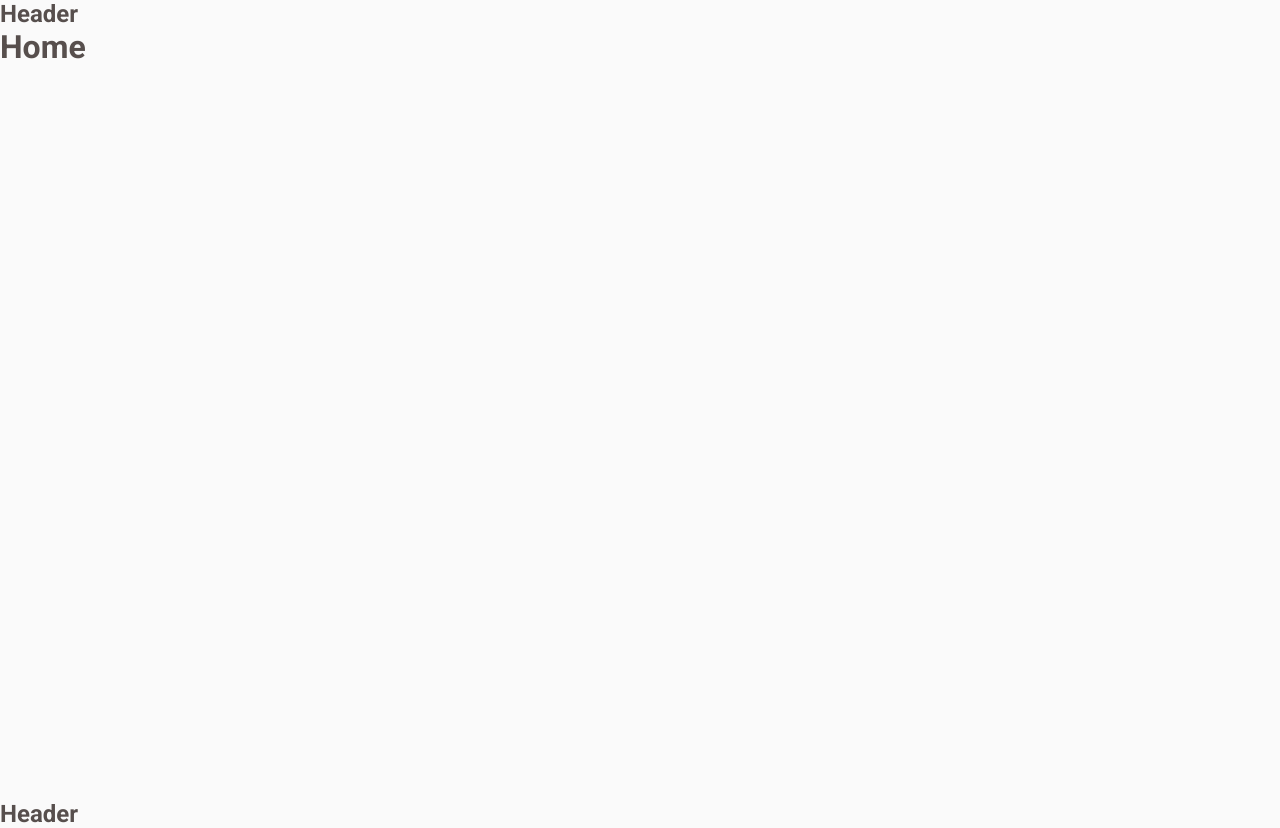
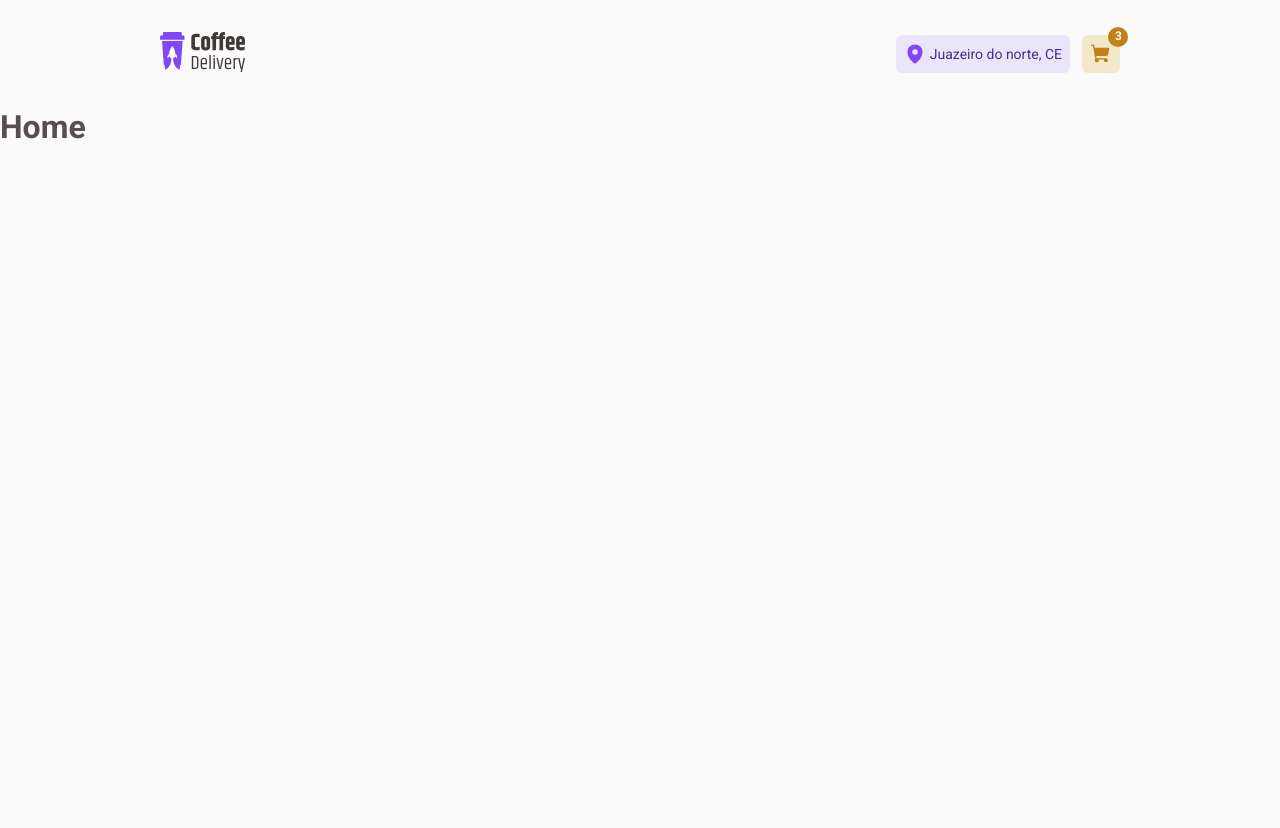
Before and after one commit to matheusmaximianomv/desafio02-coffee-delivery, a React (Vite) app: page / in a window 1280 px wide. After the commit the page ends 800 px from the top, so only its background shows below. Built offline with nearby package versions, Linux system fonts and the light colour scheme.

Commit message:
feat: Adicionando o header por meio de um layout

```diff
--- a/src/App.tsx
+++ b/src/App.tsx
@@ -4,14 +4,11 @@ import { BrowserRouter } from 'react-router-dom';
 import { Router } from './Router';
 import { GlobalStyle, defaultTheme } from './styles';
 
-import { Header } from './components/Header';
-
 export function App() {
   return (
     <ThemeProvider theme={defaultTheme}>
       <BrowserRouter>
         <Router />
-        <Header />
       </BrowserRouter>
       <GlobalStyle />
     </ThemeProvider>
--- a/src/components/Header/index.tsx
+++ b/src/components/Header/index.tsx
@@ -1,3 +1,37 @@
+import { NavLink } from 'react-router-dom';
+import { ShoppingCart, MapPin } from 'phosphor-react';
+
+import logoCoffeeDelivery from '../../assets/logo.svg';
+import { Button } from '../Button';
+
+import {
+  HeaderContainer,
+  HeaderContent,
+  HeaderLogo,
+  HeaderActions,
+  HeaderLocation,
+} from './styles';
+
 export function Header() {
-  return <h2>Header</h2>;
+  return (
+    <HeaderContainer>
+      <HeaderContent>
+        <NavLink to="/" title="Home">
+          <HeaderLogo src={logoCoffeeDelivery} alt="Logo" />
+        </NavLink>
+
+        <HeaderActions>
+          <HeaderLocation>
+            <MapPin size={22} weight="fill" />
+            <span>Juazeiro do norte, CE</span>
+          </HeaderLocation>
+          <NavLink to="/order" title="Carrinho">
+            <Button variant="simple" size="sm" badge={3}>
+              <ShoppingCart size={22} weight="fill" />
+            </Button>
+          </NavLink>
+        </HeaderActions>
+      </HeaderContent>
+    </HeaderContainer>
+  );
 }
--- /dev/null
+++ b/src/components/Header/styles.ts
@@ -0,0 +1,59 @@
+import styled from 'styled-components';
+
+export const HeaderContainer = styled.header`
+  display: flex;
+  align-items: center;
+  justify-content: center;
+
+  width: 100%;
+  padding: 2rem 10rem;
+`;
+
+export const HeaderContent = styled.section`
+  display: flex;
+  align-items: center;
+  justify-content: space-between;
+
+  width: 100%;
+  max-width: 70rem;
+`;
+
+export const HeaderLogo = styled.img`
+  width: 5.309rem;
+  height: 2.5rem;
+`;
+
+export const HeaderActions = styled.article`
+  display: flex;
+  align-items: center;
+  justify-content: center;
+  gap: 0.75rem;
+
+  svg {
+    color: ${(props) => props.theme['yellow-700']};
+  }
+`;
+
+export const HeaderLocation = styled.div`
+  display: flex;
+  justify-content: space-between;
+  align-items: center;
+  padding: 0.5rem;
+  gap: 0.25rem;
+
+  min-width: 8.938rem;
+  height: 2.375rem;
+
+  background: ${(props) => props.theme['purple-300']};
+  border-radius: 6px;
+
+  svg {
+    color: ${(props) => props.theme['purple-500']};
+  }
+
+  span {
+    font-size: 0.875rem;
+    line-height: 1.138rem;
+    color: ${(props) => props.theme['purple-700']};
+  }
+`;
```
